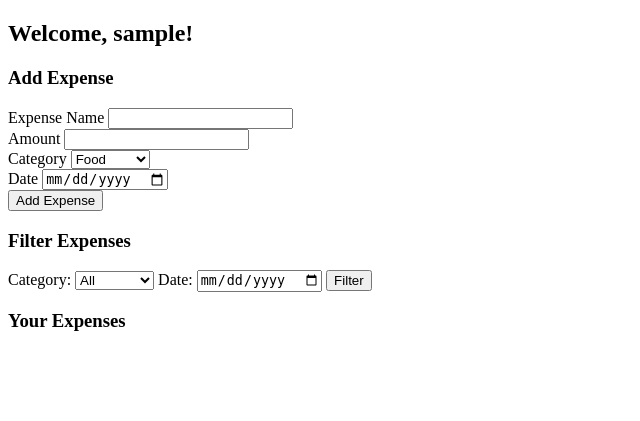
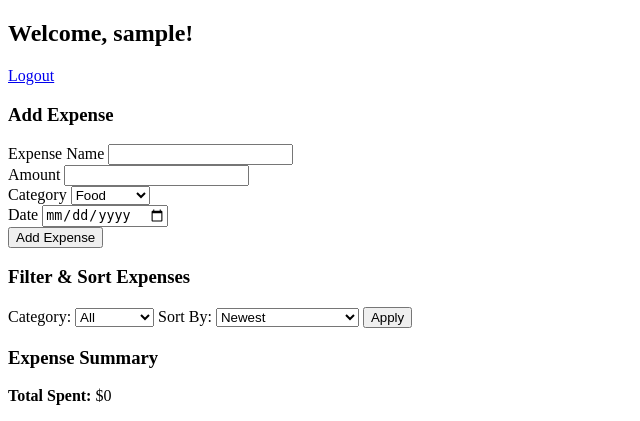
Before and after one commit to jupsonator/Software-Project, a Flask app: page /dashboard in a window 1280 px wide. Shown: the top 421 px of the page, without its empty margins (0-640 px from the left). Before the commit the page ends 331 px from the top, so only its background shows below. Run offline with Flask 3, Linux system fonts and the light colour scheme; the visitor is signed in with stand-in values (Sample User, id 1); data that the repository does not hold is empty.

Commit message:
Sorting and Logging out commit

```diff
--- a/app/routes.py
+++ b/app/routes.py
@@ -4,6 +4,7 @@ from .models import User, Expense
 from . import db
 from flask_login import login_user, logout_user, login_required, current_user
 from werkzeug.security import generate_password_hash, check_password_hash
+from collections import defaultdict
 
 main = Blueprint('main', __name__)
 
@@ -38,6 +39,7 @@ def login():
 @login_required
 def dashboard():
     form = ExpenseForm()
+
     if form.validate_on_submit():
         new_expense = Expense(
             name=form.name.data,
@@ -51,18 +53,46 @@ def dashboard():
         flash('Expense added successfully.')
         return redirect(url_for('main.dashboard'))
 
-    category = request.args.get('category')
-    date = request.args.get('date')
 
-    query = Expense.query.filter_by(user_id=current_user.id)
-    if category:
-        query = query.filter_by(category=category)
-    if date:
-        query = query.filter(Expense.date == date)
+    category_filter = request.args.get('category')
+    sort_by = request.args.get('sort_by')
 
-    expenses = query.order_by(Expense.date.desc()).all()
+    expenses_query = Expense.query.filter_by(user_id=current_user.id)
 
-    return render_template('dashboard.html', form=form, expenses=expenses)
+    if category_filter:
+        expenses_query = expenses_query.filter_by(category=category_filter)
+
+    if sort_by == 'date_asc':
+        expenses_query = expenses_query.order_by(Expense.date.asc())
+    elif sort_by == 'date_desc':
+        expenses_query = expenses_query.order_by(Expense.date.desc())
+    elif sort_by == 'amount_asc':
+        expenses_query = expenses_query.order_by(Expense.amount.asc())
+    elif sort_by == 'amount_desc':
+        expenses_query = expenses_query.order_by(Expense.amount.desc())
+    else:
+        expenses_query = expenses_query.order_by(Expense.date.desc())  # default
+
+    expenses = expenses_query.all()
+
+    category_data = defaultdict(float)
+    total_amount = 0
+
+    for exp in expenses:
+        category_data[exp.category] += exp.amount
+        total_amount += exp.amount
+
+    categories = list(category_data.keys())
+    category_totals = list(category_data.values())
+
+    return render_template(
+        'dashboard.html',
+        form=form,
+        expenses=expenses,
+        total_amount=total_amount,
+        categories=categories,
+        category_totals=category_totals
+    )
 
 @main.route('/delete_expense/<int:expense_id>', methods=['POST'])
 @login_required
@@ -97,3 +127,10 @@ def edit_expense(expense_id):
         return redirect(url_for('main.dashboard'))
 
     return render_template('edit_expense.html', form=form)
+
+@main.route('/logout')
+@login_required
+def logout():
+    logout_user()
+    flash('You have been logged out.')
+    return redirect(url_for('main.login'))
--- a/app/templates/dashboard.html
+++ b/app/templates/dashboard.html
@@ -5,6 +5,8 @@
 </head>
 <body>
     <h2>Welcome, {{ current_user.username }}!</h2>
+
+    <p><a href="{{ url_for('main.logout') }}">Logout</a></p>
 
     <h3>Add Expense</h3>
     <form method="POST">
@@ -16,20 +18,55 @@
         {{ form.submit() }}
     </form>
 
-    <h3>Filter Expenses</h3>
+    <h3>Filter & Sort Expenses</h3>
     <form method="GET" action="{{ url_for('main.dashboard') }}">
-        Category:
+        <label for="category">Category:</label>
         <select name="category">
             <option value="">All</option>
             <option value="Food">Food</option>
+            <option value="Transport">Transport</option>
             <option value="Leisure">Leisure</option>
-            <option value="Transport">Transport</option>
-            <option value="Bills">Bills</option>
+            <option value="Utilities">Utilities</option>
             <option value="Other">Other</option>
         </select>
-        Date: <input type="date" name="date">
-        <input type="submit" value="Filter">
+
+        <label for="sort_by">Sort By:</label>
+        <select name="sort_by">
+            <option value="date_desc">Newest</option>
+            <option value="date_asc">Oldest</option>
+            <option value="amount_desc">Amount High to Low</option>
+            <option value="amount_asc">Amount Low to High</option>
+        </select>
+
+        <button type="submit">Apply</button>
     </form>
+
+    <h3>Expense Summary</h3>
+    <p><strong>Total Spent:</strong> ${{ total_amount }}</p>
+
+    <canvas id="expenseChart" width="100" height="100"></canvas>
+
+    <script src="https://cdn.jsdelivr.net/npm/chart.js"></script>
+    <script>
+    const ctx = document.getElementById('expenseChart').getContext('2d');
+    const expenseChart = new Chart(ctx, {
+        type: 'pie',
+        data: {
+            labels: {{ categories | safe }},
+            datasets: [{
+                label: 'Expenses by Category',
+                data: {{ category_totals | safe }},
+                backgroundColor: [
+                    'rgba(255, 99, 132, 0.6)',
+                    'rgba(54, 162, 235, 0.6)',
+                    'rgba(255, 206, 86, 0.6)',
+                    'rgba(75, 192, 192, 0.6)',
+                    'rgba(153, 102, 255, 0.6)'
+                ]
+            }]
+        }
+    });
+    </script>
 
     <h3>Your Expenses</h3>
     <ul>
@@ -37,7 +74,9 @@
         <li>
             {{ expense.name }} - ${{ expense.amount }} on {{ expense.date.strftime('%Y-%m-%d') }}
             (Category: {{ expense.category }})
-            - <a href="{{ url_for('main.edit_expense', expense_id=expense.id) }}">Edit</a>
+            - <a href="{{ url_for('main.edit_expense', expense_id=expense.id) }}">[Edit]</a>
+            - <a href="{{ url_for('main.delete_expense', expense_id=expense.id) }}"
+                 onclick="return confirm('Are you sure you want to delete this expense?');">[Delete]</a>
         </li>
         {% endfor %}
     </ul>
```
